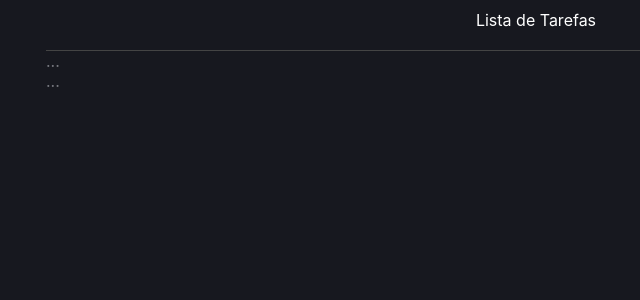
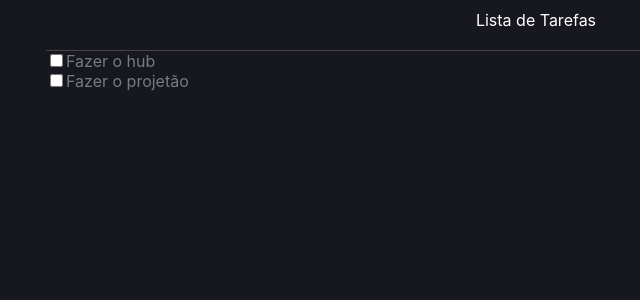
Before and after one commit to sergiomendes23/apresentation-toDo, a React (Create React App) app: page / in a window 1280 px wide. Shown: the top 300 px of the page, without its empty margins (104-744 px from the left). Built offline with nearby package versions, Linux system fonts and the light colour scheme.

Commit message:
checkbox applicated

```diff
--- a/src/App.tsx
+++ b/src/App.tsx
@@ -1,6 +1,7 @@
 import * as s from './/App.styles'
 import { useState } from 'react';
 import { item } from './types/item';
+import { List } from './components/List';
 
 const App = () => {
 
@@ -14,7 +15,7 @@ const App = () => {
       <s.Area>
         <s.Header>Lista de Tarefas</s.Header>
         {list.map((item, index) => (
-          <div>...</div>
+          <List key={index} item={item} />
         ))}
       </s.Area>
     </s.Container>
--- /dev/null
+++ b/src/components/List/index.tsx
@@ -0,0 +1,15 @@
+import * as s from "./style";
+import { item } from "../../types/item"
+
+type Props = {
+    item: item
+}
+
+export const List = ({item}: Props) => {
+    return (
+        <s.Container>
+            <input type="checkbox" />
+            <label>{item.name}</label>
+        </s.Container>
+    )
+}
--- /dev/null
+++ b/src/components/List/style.ts
@@ -0,0 +1,5 @@
+import styled from 'styled-components';
+
+export const Container = styled.div`
+
+`;
```
